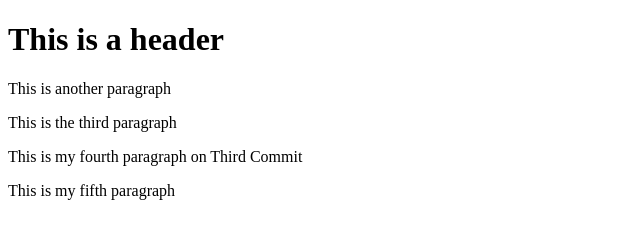
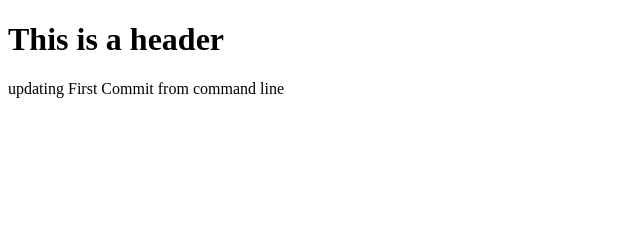
Before and after one commit to rhundal/git-test, a plain HTML site: page index.html in a window 1280 px wide. Shown: the whole page, without its empty margins (0-640 px from the left). Drawn offline with Linux system fonts and the light colour scheme.

Commit message:
Changed First Commit

```diff
--- a/index.html
+++ b/index.html
@@ -5,9 +5,6 @@
 
     <body>
         <h1> This is a header </h1>
-        <p> This is another paragraph </p>
-        <p> This is the third paragraph </p>
-        <p> This is my fourth paragraph on Third Commit </p>
-        <p> This is my fifth paragraph </p>
+        <p> updating First Commit from command line </p>
     </body>
 </html>
```
